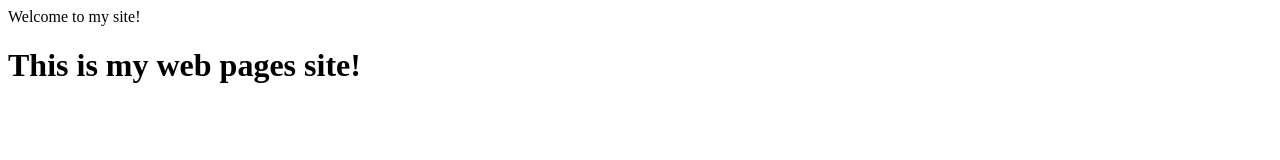
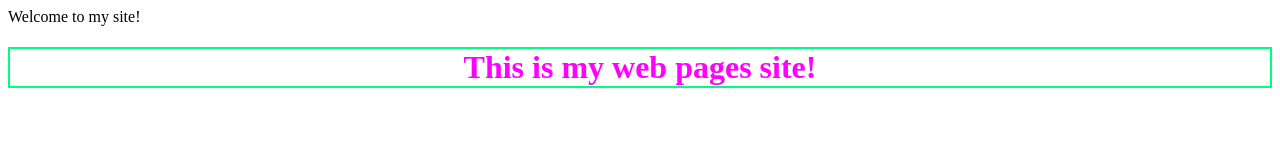
Before and after one commit to Karl2225/karl2225.github.io, a plain HTML site: page index.html in a window 1280 px wide. Drawn offline with Linux system fonts and the light colour scheme.

Commit message:
add style

```diff
--- a/index.html
+++ b/index.html
@@ -4,6 +4,13 @@
         <title>
             My Site
         </title>
+        <style>
+            h1{
+                color: magenta;
+                text-align: center;
+                border: 2px solid springgreen;
+            }
+        </style>
     </head>
     <body>
         Welcome to my site!
```
